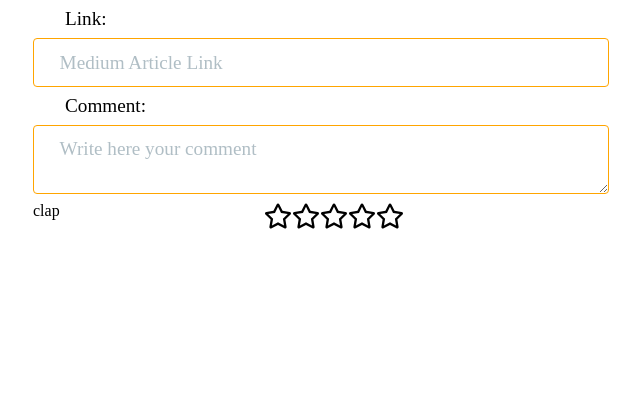
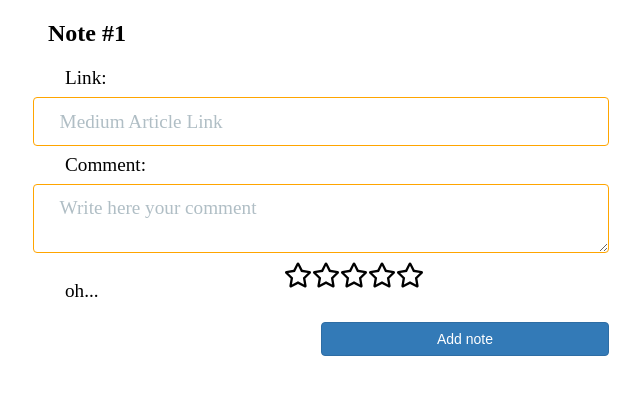
Before and after one commit to juliobguedes/MediumClient, a React app: page / in a window 1280 px wide. Shown: the top 394 px of the page, without its empty margins (319-959 px from the left). Built offline with nearby package versions, Linux system fonts and the light colour scheme.

Commit message:
updating a few things about form

```diff
--- /dev/null
+++ b/src/components/common/button/Button.css
@@ -0,0 +1,22 @@
+.btn {
+  -webkit-appearance: button;
+  font-weight: 400;
+  width: 50%;
+  float: right;
+  border: 1px solid transparent;
+  border-radius: 4px;
+  line-height: 1.42857143;
+  padding: 6px 12px;
+  font-size: 14px;
+}
+
+.btn-primary {
+  color: white;
+  background-color: #337ab7;
+  border-color: #2e6da4;
+}
+
+.btn-primary:active {
+  background-color: #286090;
+  border-color: #204d74;
+}
--- /dev/null
+++ b/src/components/common/button/Button.jsx
@@ -0,0 +1,18 @@
+// @flow
+
+import React from 'react';
+import './Button.css';
+
+type ButtonProps = {
+  children: String,
+  classCSS: String,
+  submit: () => void,
+};
+
+const Button = ({ submit, children, classCSS }: ButtonProps) => (
+  <button type="button" onClick={submit} className={`${classCSS} btn`}>
+    {children}
+  </button>
+);
+
+export default Button;
--- a/src/components/common/clap/Clap.jsx
+++ b/src/components/common/clap/Clap.jsx
@@ -1,7 +1,16 @@
+// @flow
+
 import React from 'react';
 
-const Clap = () => (
-  <div>clap</div>
-);
+type ClapProps = {
+  isClapping: Boolean,
+};
+
+const Clap = ({ isClapping }: ClapProps) => {
+  if (isClapping) {
+    return (<p>hey :D</p>);
+  }
+  return (<p>oh...</p>);
+};
 
 export default Clap;
--- a/src/components/common/index.jsx
+++ b/src/components/common/index.jsx
@@ -3,6 +3,7 @@ import Label from './label/Label';
 import InputLabel from './input_label/InputLabel';
 import Clap from './clap/Clap';
 import TextArea from './textarea/TextArea';
+import Button from './button/Button';
 
 export {
   Input,
@@ -10,4 +11,5 @@ export {
   InputLabel,
   Clap,
   TextArea,
+  Button,
 };
--- a/src/components/common/input/Input.jsx
+++ b/src/components/common/input/Input.jsx
@@ -5,11 +5,20 @@ import './Input.css';
 
 type InputProps = {
   placeholder: String,
+  value: String,
+  updateText: (text: String) => void,
 };
 
-const Input = ({ placeholder }: InputProps) => (
+const Input = ({ updateText, value, placeholder }: InputProps) => (
   <div className="input-div">
-    <input type="text" id="input" className="input-text" placeholder={placeholder} />
+    <input
+      type="text"
+      id="input"
+      value={value}
+      onChange={updateText}
+      className="input-text"
+      placeholder={placeholder}
+    />
   </div>
 );
 
--- a/src/components/common/input_label/InputLabel.jsx
+++ b/src/components/common/input_label/InputLabel.jsx
@@ -8,12 +8,15 @@ type InputLabelProps = {
   label: String,
   placeholder: String,
   TypeInput: Component,
+  updateText: (text: String) => void,
 };
 
-const App = ({ label, placeholder, TypeInput }: InputLabelProps) => (
+const App = ({
+  updateText, label, placeholder, TypeInput,
+}: InputLabelProps) => (
   <div>
     <Label labelName={label} />
-    <TypeInput placeholder={placeholder} />
+    <TypeInput updateText={updateText} placeholder={placeholder} />
   </div>
 );
 
--- a/src/components/common/textarea/TextArea.jsx
+++ b/src/components/common/textarea/TextArea.jsx
@@ -5,11 +5,15 @@ import './TextArea.css';
 
 type TextAreaProps = {
   placeholder: String,
+  value: String,
+  updateText: (text: String) => void,
 };
 
-const TextArea = ({ placeholder }: TextAreaProps) => (
+const TextArea = ({ updateText, value, placeholder }: TextAreaProps) => (
   <textarea
     placeholder={placeholder}
+    value={value}
+    onChange={updateText}
     className="textarea-text"
   />
 );
--- a/src/components/form/Form.jsx
+++ b/src/components/form/Form.jsx
@@ -1,40 +1,68 @@
-import React from 'react';
+// @flow
+
+import React, { Component } from 'react';
 import Rating from 'react-rating';
 import { FontAwesomeIcon } from '@fortawesome/react-fontawesome';
 
 import {
-  InputLabel, Clap, TextArea, Input,
+  InputLabel, Clap, TextArea, Input, Button,
 } from '../common';
 
 import './Form.css';
 
-const Form = () => (
+class Form extends Component {
+  constructor() {
+    super();
+    this.state = {
+      fields: {
+        link: '', comment: '', clap: false, rating: 0,
+      },
+    };
+    this.updateRating = this.updateRating.bind(this);
+    this.updateLink = this.updateLink.bind(this);
+    this.updateComment = this.updateComment.bind(this);
+  }
+
+  updateRating(newRating: Number) {
+    const { fields } = this.state;
+    fields.rating = newRating;
+    this.setState(fields);
+  }
+
+  updateLink(newLink: Object) {
+    const { fields } = this.state;
+    fields.link = newLink.target.value;
+    this.setState(fields);
+  }
+
+  updateComment(newComment: Object) {
+    const { fields } = this.state;
+    fields.comment = newComment.target.value;
+    this.setState(fields);
+  }
+
+  render() {
+    const { fields } = this.state;
+    const {
+      link, comment, clap, rating,
+    } = fields;
+    return (
       <div className="form-w">
-    <InputLabel
-      TypeInput={Input}
-      placeholder="Medium Article Link"
-      label="Link"
-    />
-    <InputLabel
-      TypeInput={TextArea}
-      placeholder="Write here your comment"
-      label="Comment"
-    />
+        <h2 style={{ paddingLeft: '15px' }}>Note #1</h2>
+        <InputLabel TypeInput={Input} value={link} updateText={this.updateLink} placeholder="Medium Article Link" label="Link" />
+        <InputLabel TypeInput={TextArea} value={comment} updateText={this.updateComment} placeholder="Write here your comment" label="Comment" />
         <div className="container">
           <div className="half-left">
-        <Clap />
+            <Clap isClapping={clap} />
           </div>
-      <Rating
-        className="half-right"
-        emptySymbol={(
-          <FontAwesomeIcon icon={{ prefix: 'far', iconName: 'star' }} />
-        )}
-        fullSymbol={<FontAwesomeIcon icon="star" />}
-        fractions={2}
-        onChange={value => console.log(value)}
-      />
+          <Rating className="half-right" emptySymbol={(<FontAwesomeIcon icon={{ prefix: 'far', iconName: 'star' }} />)} fullSymbol={<FontAwesomeIcon icon="star" />} fractions={2} initialRating={rating} onChange={this.updateRating} />
         </div>
+        <Button classCSS="btn-primary" submit={() => console.log(fields)}>
+          Add note
+        </Button>
       </div>
     );
+  }
+}
 
 export default Form;
```
Lines whose indentation alone changed are shown as unchanged.
